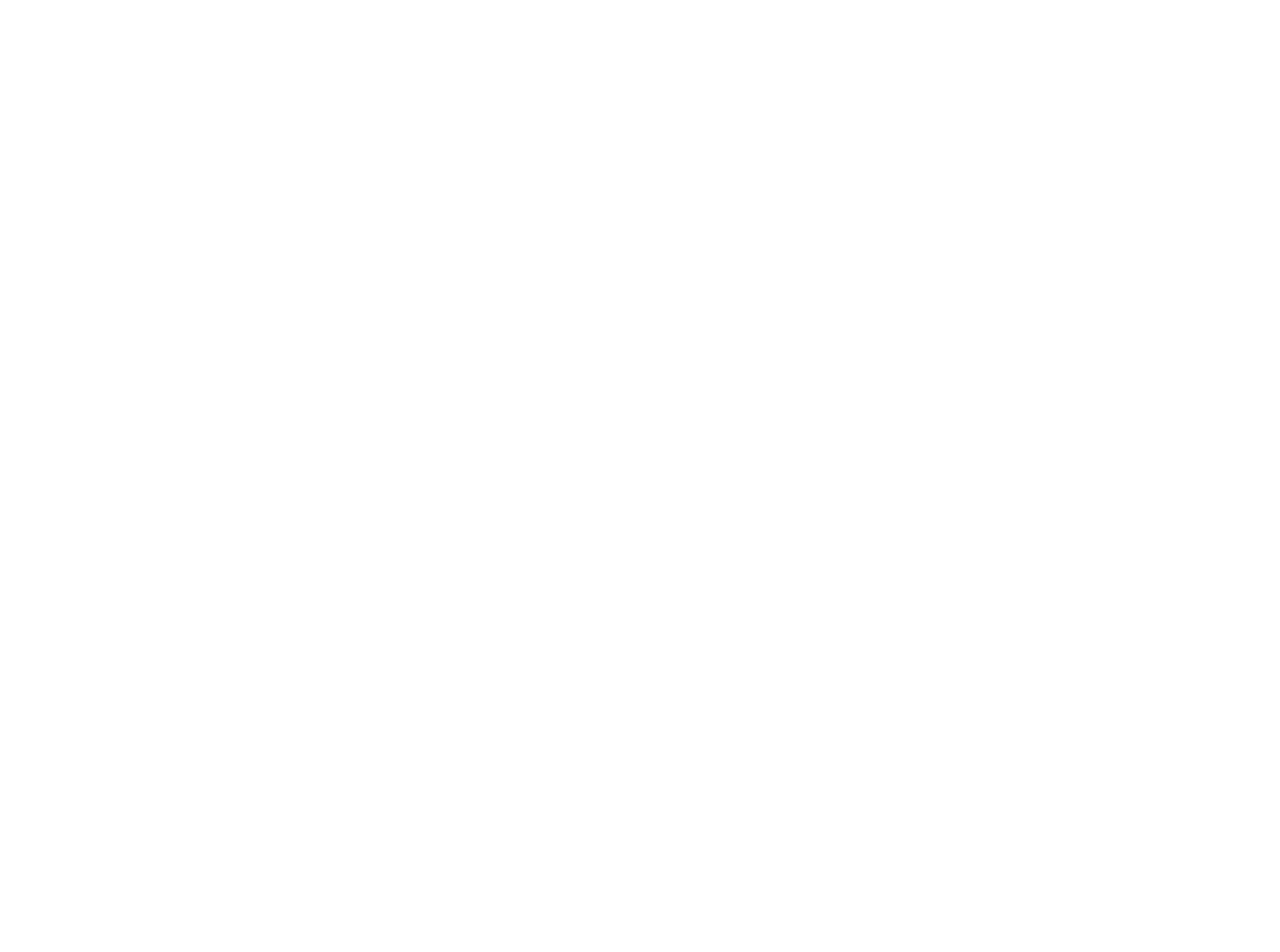
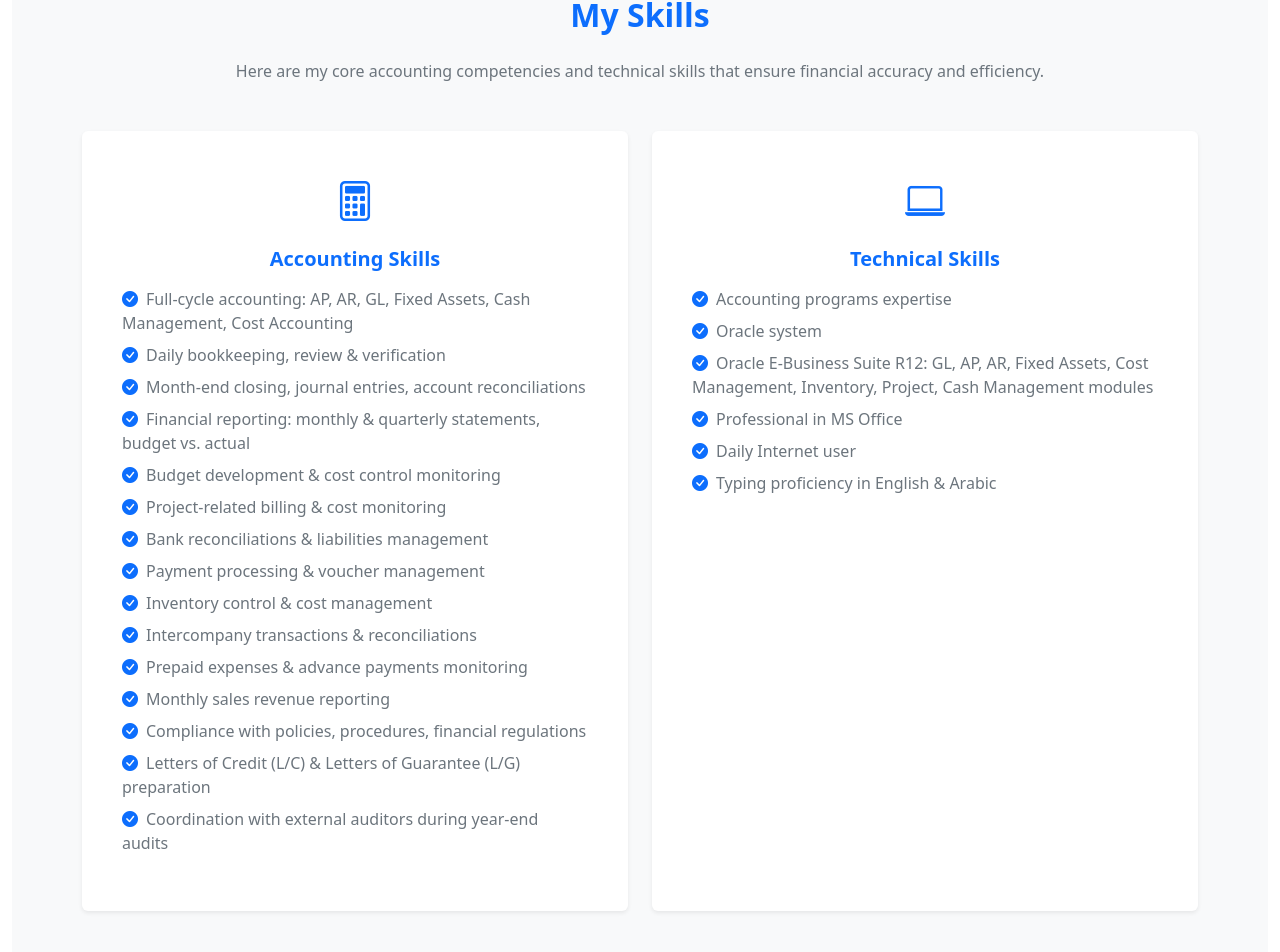
Before and after one commit to sherifshoukryalqwatly/KS_Portfolio, a React (Vite) app: page / in a window 1280 px wide. Shown: the part 1376-2328 px from the top of the page. Before the commit the page ends 1324 px from the top, so only its background shows below. Built offline with nearby package versions, Linux system fonts and the light colour scheme.

Commit message:
feat (Skills): Add the Skills Section

```diff
--- a/src/components/skills.jsx
+++ b/src/components/skills.jsx
@@ -1,5 +1,76 @@
+import useScrollAnimation from "../hooks/useScrollAnimation.jsx";
+
 function Skills() {
-    return <></>
+    const ref = useScrollAnimation();
+    const skillCategories = [
+        {
+            title: "Accounting Skills",
+            skills: [
+                "Full-cycle accounting: AP, AR, GL, Fixed Assets, Cash Management, Cost Accounting",
+                "Daily bookkeeping, review & verification",
+                "Month-end closing, journal entries, account reconciliations",
+                "Financial reporting: monthly & quarterly statements, budget vs. actual",
+                "Budget development & cost control monitoring",
+                "Project-related billing & cost monitoring",
+                "Bank reconciliations & liabilities management",
+                "Payment processing & voucher management",
+                "Inventory control & cost management",
+                "Intercompany transactions & reconciliations",
+                "Prepaid expenses & advance payments monitoring",
+                "Monthly sales revenue reporting",
+                "Compliance with policies, procedures, financial regulations",
+                "Letters of Credit (L/C) & Letters of Guarantee (L/G) preparation",
+                "Coordination with external auditors during year-end audits"
+            ],
+            icon: "bi bi-calculator",
+        },
+        {
+            title: "Technical Skills",
+            skills: [
+                "Accounting programs expertise",
+                "Oracle system",
+                "Oracle E-Business Suite R12: GL, AP, AR, Fixed Assets, Cost Management, Inventory, Project, Cash Management modules",
+                "Professional in MS Office",
+                "Daily Internet user",
+                "Typing proficiency in English & Arabic"
+            ],
+            icon: "bi bi-laptop",
+        },
+    ];
+
+    return (
+        <section id="skills" ref={ref} className="scroll-section skills-section py-5 bg-light">
+            <div className="container text-center">
+                <h2 className="fw-bold text-primary mb-4">My Skills</h2>
+                <p className="text-secondary mb-5">
+                    Here are my core accounting competencies and technical skills that ensure financial accuracy and efficiency.
+                </p>
+
+                <div className="row gy-4">
+                    {skillCategories.map((category, index) => (
+                        <div key={index} className="col-md-6 col-lg-6">
+                            <div className="card h-100 border-0 shadow-sm p-4">
+                                <div className="card-body text-start">
+                                    <div className="mb-3 text-center">
+                                        <i className={`${category.icon} fs-1 text-primary`}></i>
+                                    </div>
+                                    <h5 className="fw-bold text-primary mb-3 text-center">{category.title}</h5>
+                                    <ul className="list-unstyled">
+                                        {category.skills.map((skill, i) => (
+                                            <li key={i} className="mb-2 text-secondary fw-medium">
+                                                <i className="bi bi-check-circle-fill text-primary me-2"></i>
+                                                {skill}
+                                            </li>
+                                        ))}
+                                    </ul>
+                                </div>
+                            </div>
+                        </div>
+                    ))}
+                </div>
+            </div>
+        </section>
+    );
 }
 
-export default Skills
+export default Skills;
```
